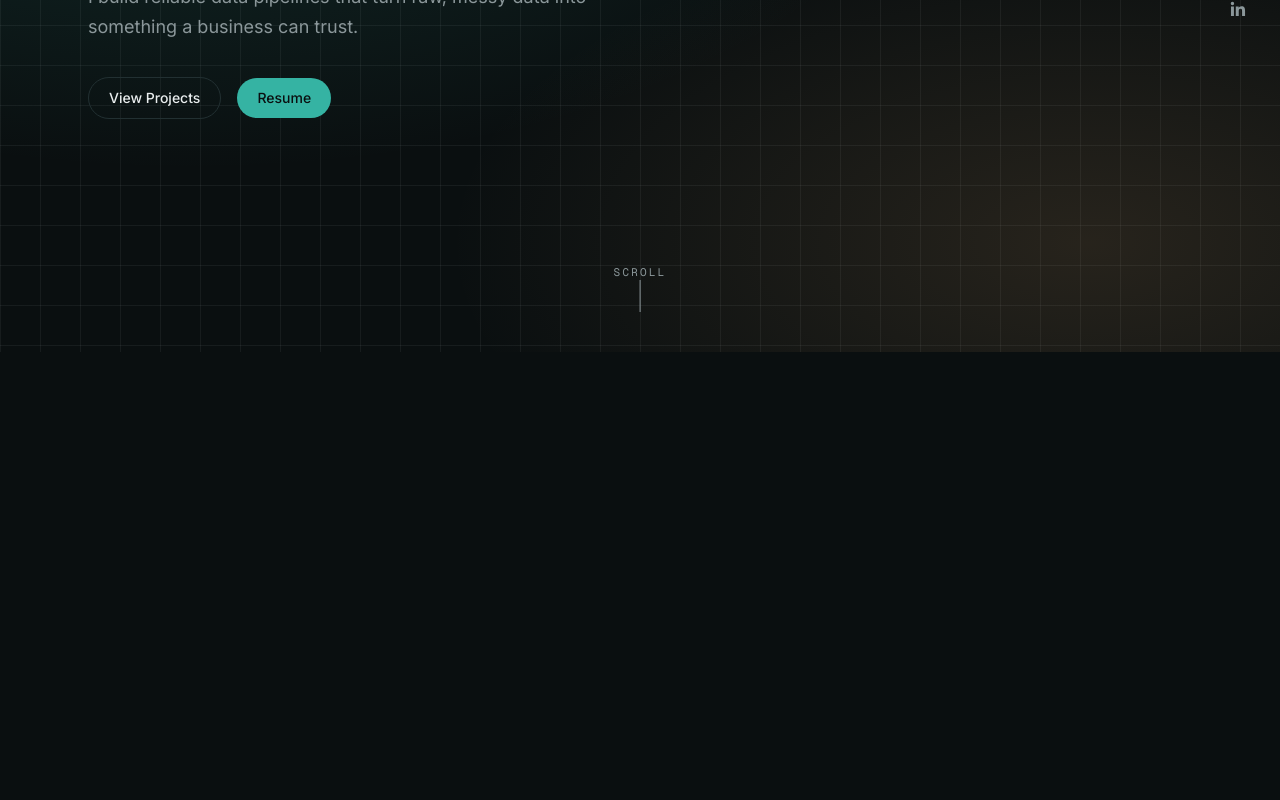
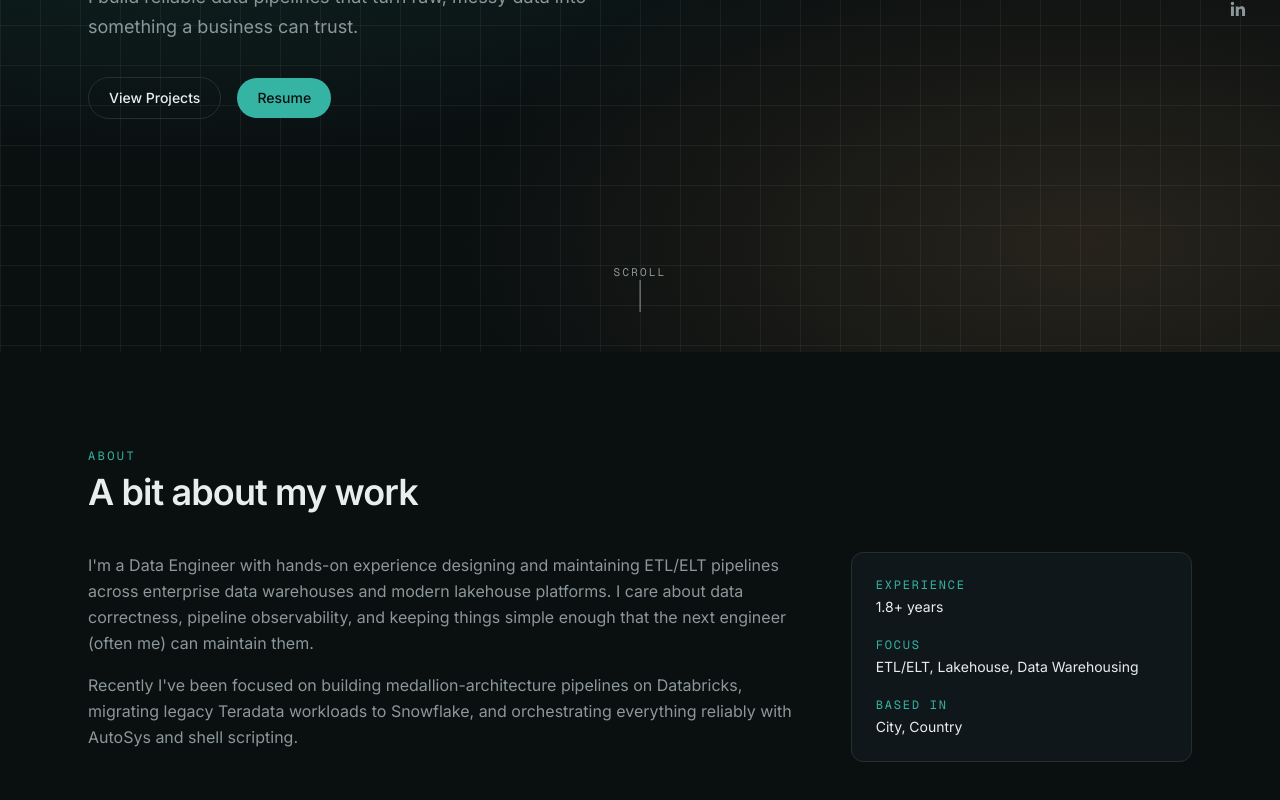
Before and after one commit to maybeAtull/portfolio, a Next.js app: page / in a window 1280 px wide. Shown: the part 444-1244 px from the top of the page. Before the commit the page ends 800 px from the top, so only its background shows below. Built offline with nearby package versions, Linux system fonts and the light colour scheme.

Commit message:
feat: add about section

```diff
--- a/src/app/page.tsx
+++ b/src/app/page.tsx
@@ -1,5 +1,6 @@
 import { Navbar } from "../components/layout/Navbar";
 import { Hero } from "../components/sections/Hero";
+import { About } from "../components/sections/About";
 
 export default function Home() {
   return (
@@ -7,6 +8,7 @@ export default function Home() {
       <Navbar />
       <main className="flex-1">
         <Hero />
+        <About />
       </main>
     </>
   );
--- /dev/null
+++ b/src/components/sections/About.tsx
@@ -0,0 +1,29 @@
+import { personal } from "../../../content/site-data";
+import { SectionHeading } from "../ui/SectionHeading";
+
+export function About() {
+  return (
+    <section id="about" className="mx-auto max-w-6xl px-6 py-24">
+      <SectionHeading eyebrow="About" title="A bit about my work" />
+
+      <div className="mt-10 grid gap-10 md:grid-cols-3">
+        <div className="space-y-4 text-base leading-relaxed text-muted md:col-span-2">
+          {personal.bio.map((paragraph) => (
+            <p key={paragraph}>{paragraph}</p>
+          ))}
+        </div>
+
+        <dl className="space-y-5 rounded-xl border border-border bg-surface p-6">
+          {personal.quickFacts.map((fact) => (
+            <div key={fact.label}>
+              <dt className="font-mono text-xs uppercase tracking-[0.15em] text-accent">
+                {fact.label}
+              </dt>
+              <dd className="mt-1 text-sm text-foreground">{fact.value}</dd>
+            </div>
+          ))}
+        </dl>
+      </div>
+    </section>
+  );
+}
--- /dev/null
+++ b/src/components/ui/SectionHeading.tsx
@@ -0,0 +1,18 @@
+type SectionHeadingProps = {
+  eyebrow: string;
+  title: string;
+  align?: "left" | "center";
+};
+
+// Shared "small label + big title" heading used at the top of every
+// section, so headings stay visually consistent across the page.
+export function SectionHeading({ eyebrow, title, align = "left" }: SectionHeadingProps) {
+  return (
+    <div className={align === "center" ? "text-center" : "text-left"}>
+      <p className="font-mono text-xs uppercase tracking-[0.2em] text-accent">{eyebrow}</p>
+      <h2 className="mt-2 text-3xl font-semibold tracking-tight text-foreground sm:text-4xl">
+        {title}
+      </h2>
+    </div>
+  );
+}
```
